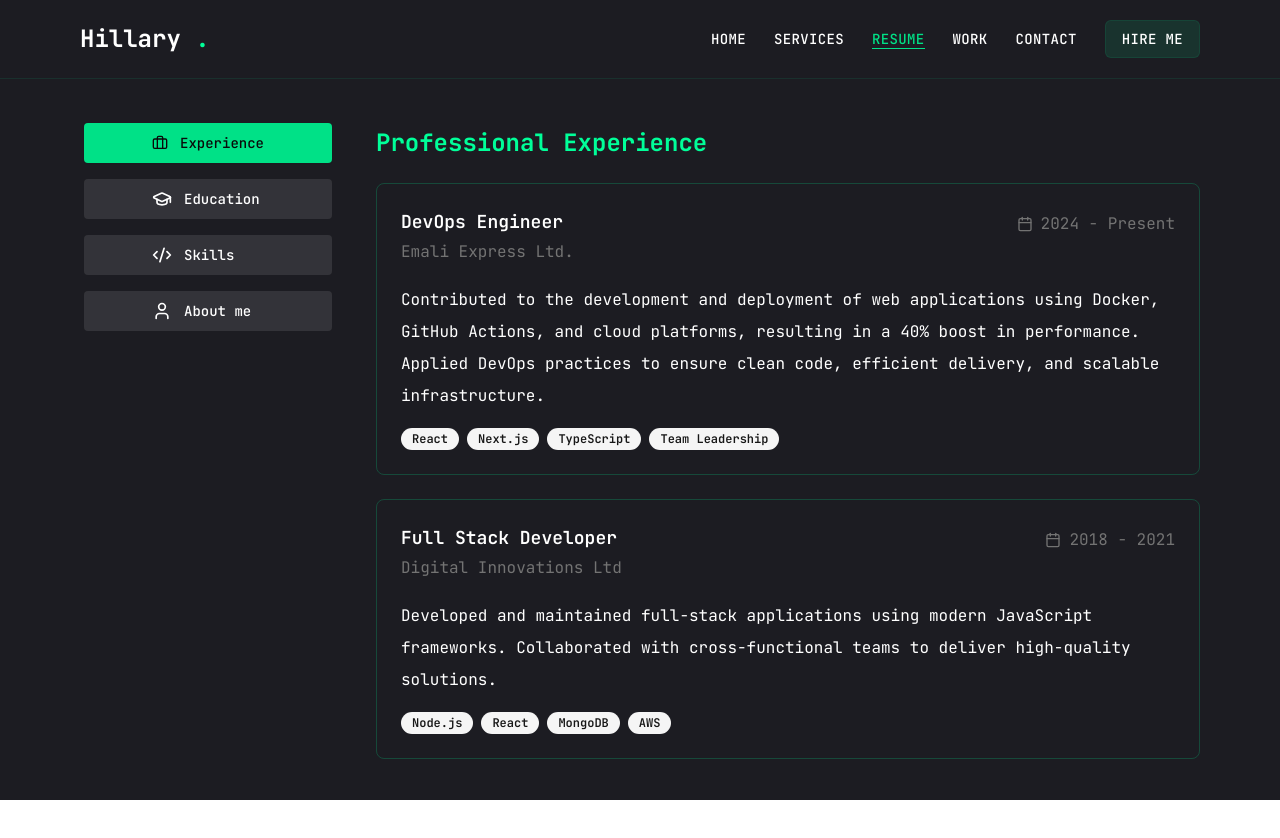
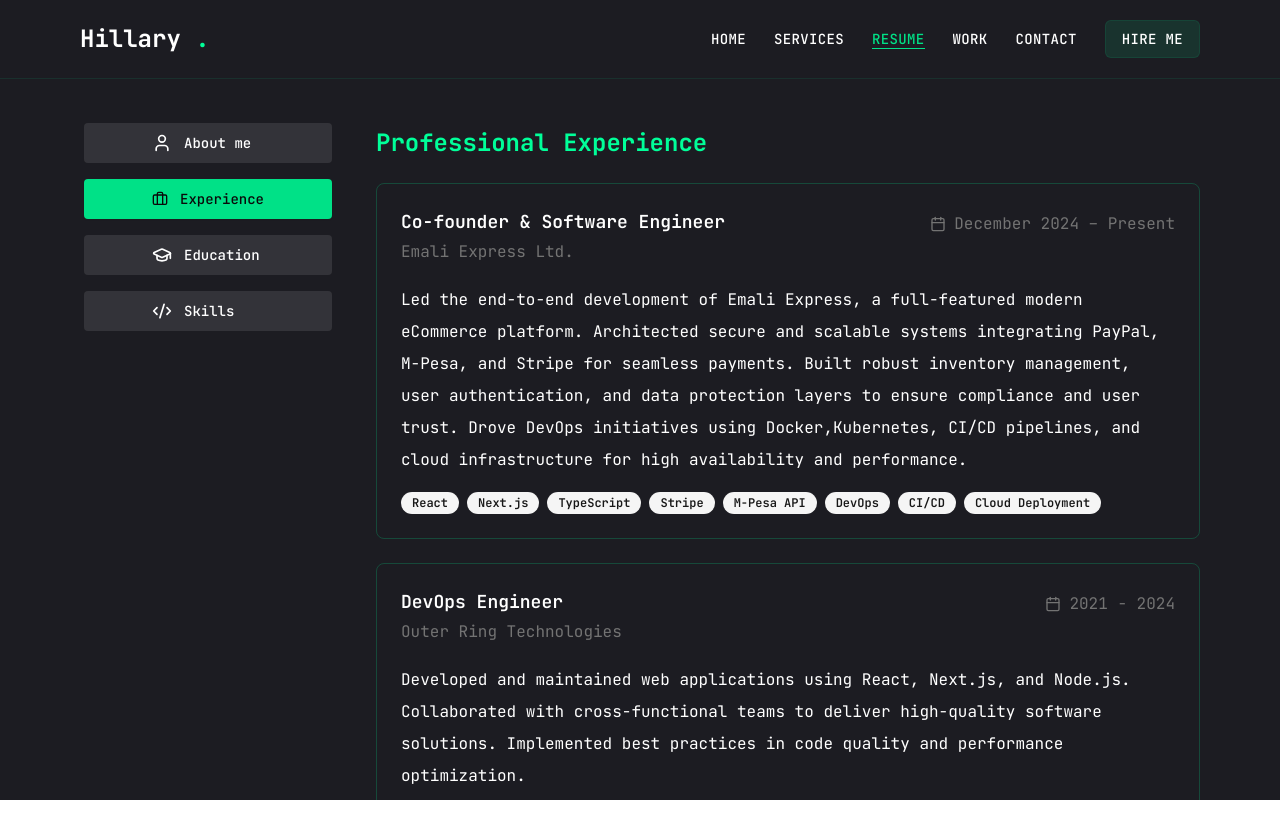
Before and after one commit to hillaryoyaro/porfolio, a Next.js app: page /resume in a window 1280 px wide. Shown: the top 838 px of the page. Before the commit the page ends 800 px from the top, so only its background shows below. Built offline with nearby package versions, Linux system fonts and the light colour scheme.

Commit message:
update resume

```diff
--- a/app/resume/page.tsx
+++ b/app/resume/page.tsx
@@ -7,31 +7,55 @@ import { Calendar, GraduationCap, Briefcase, Code2, User } from "lucide-react";
 import Container from "@/components/Container";
 
 const tabMenu = [
+  { title: "About me", value: "about", icon: User },
   { title: "Experience", value: "experience", icon: Briefcase },
   { title: "Education", value: "education", icon: GraduationCap },
   { title: "Skills", value: "skills", icon: Code2 },
-  { title: "About me", value: "about", icon: User },
+
 ];
 
 const tabContent = {
+   about: {
+    title: "About Me",
+    bio: "Passionate software developer with over 5 years of experience in building modern web applications. Committed to writing clean, maintainable code and staying current with emerging technologies. Strong advocate for user-centric design and accessibility.",
+    interests: [
+      "Open Source Contributing",
+      "Tech Blogging",
+      "UI/UX Design",
+      "Machine Learning",
+    ],
+    languages: ["English (Native)", "Spanish (Intermediate)", "German (Basic)"],
+  },
   experience: {
     title: "Professional Experience",
     items: [
+     {
+      role: "Co-founder & Software Engineer",
+      company: "Emali Express Ltd.",
+      period: "December 2024 – Present",
+      description:
+        "Led the end-to-end development of Emali Express, a full-featured modern eCommerce platform. Architected secure and scalable systems integrating PayPal, M-Pesa, and Stripe for seamless payments. Built robust inventory management, user authentication, and data protection layers to ensure compliance and user trust. Drove DevOps initiatives using Docker,Kubernetes, CI/CD pipelines, and cloud infrastructure for high availability and performance.",
+      highlights: [ "React","Next.js","TypeScript", "Stripe", "M-Pesa API","DevOps", "CI/CD","Cloud Deployment"],
+        },
+
+
       {
         role: "DevOps Engineer",
-        company: "Emali Express Ltd.",
-        period: "2024 - Present",
+        company: "Outer Ring Technologies",
+        period: "2021 - 2024",
         description:
-          "Contributed to the development and deployment of web applications using Docker, GitHub Actions, and cloud platforms, resulting in a 40% boost in performance. Applied DevOps practices to ensure clean code, efficient delivery, and scalable infrastructure.",
-        highlights: ["React", "Next.js", "TypeScript", "Team Leadership"],
+          "Developed and maintained web applications using React, Next.js, and Node.js. Collaborated with cross-functional teams to deliver high-quality software solutions. Implemented best practices in code quality and performance optimization.",
+        highlights: ["React", "Next.js", "Node.js", "AWS", "Agile Methodologies","GCP", "Docker", "Kubernetes"],
       },
+
+
       {
-        role: "Full Stack Developer",
-        company: "Digital Innovations Ltd",
+        role: "Full Stack Engineer",
+        company: "Elloe AI",
         period: "2018 - 2021",
         description:
-          "Developed and maintained full-stack applications using modern JavaScript frameworks. Collaborated with cross-functional teams to deliver high-quality solutions.",
-        highlights: ["Node.js", "React", "MongoDB", "AWS"],
+          "Engineered conversational AI chatbot interfaces using React and TypeScript, enhancing user engagement through responsive and accessible designs. Developed and optimized backend systems with Node.js and MongoDB, reducing API latency and ensuring reliable integration with third-party services via RESTful APIs. Collaborated closely with cross-functional teams to deploy scalable solutions on AWS, contributing to the overall system reliability and performance.",
+        highlights: ["Node.js", "React", "MongoDB", "AWS","Vertica AI", "RESTful APIs", "TypeScript"],
       },
     ],
   },
@@ -85,17 +109,7 @@ const tabContent = {
       },
     ],
   },
-  about: {
-    title: "About Me",
-    bio: "Passionate software developer with over 5 years of experience in building modern web applications. Committed to writing clean, maintainable code and staying current with emerging technologies. Strong advocate for user-centric design and accessibility.",
-    interests: [
-      "Open Source Contributing",
-      "Tech Blogging",
-      "UI/UX Design",
-      "Machine Learning",
-    ],
-    languages: ["English (Native)", "Spanish (Intermediate)", "German (Basic)"],
-  },
+
 };
 
 export default function ResumePage() {
```
